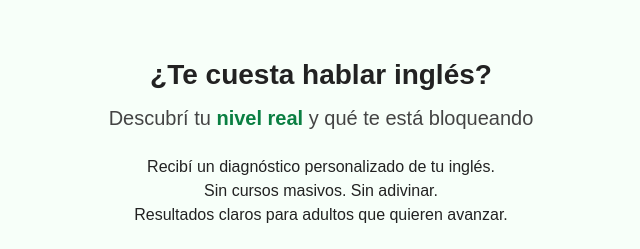
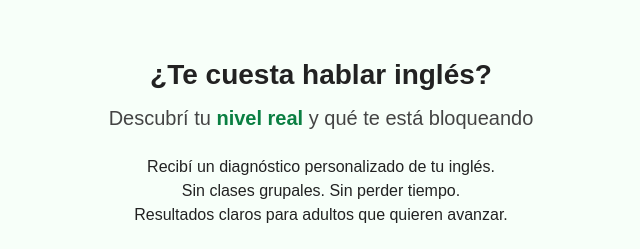
Before and after one commit to englishlearningcr/diagnostico, a plain HTML site: page index.html in a window 1280 px wide. Shown: the top 249 px of the page, 319-959 px from the left. Drawn offline with Linux system fonts and the light colour scheme.

Commit message:
Update landing content

```diff
--- a/index.html
+++ b/index.html
@@ -89,7 +89,7 @@ footer a {
 
 <p class="cta-text">
 Recibí un diagnóstico personalizado de tu inglés.<br>
-Sin cursos masivos. Sin adivinar.<br>
+Sin clases grupales. Sin perder tiempo.<br>
 Resultados claros para adultos que quieren avanzar.
 </p>
 
```
